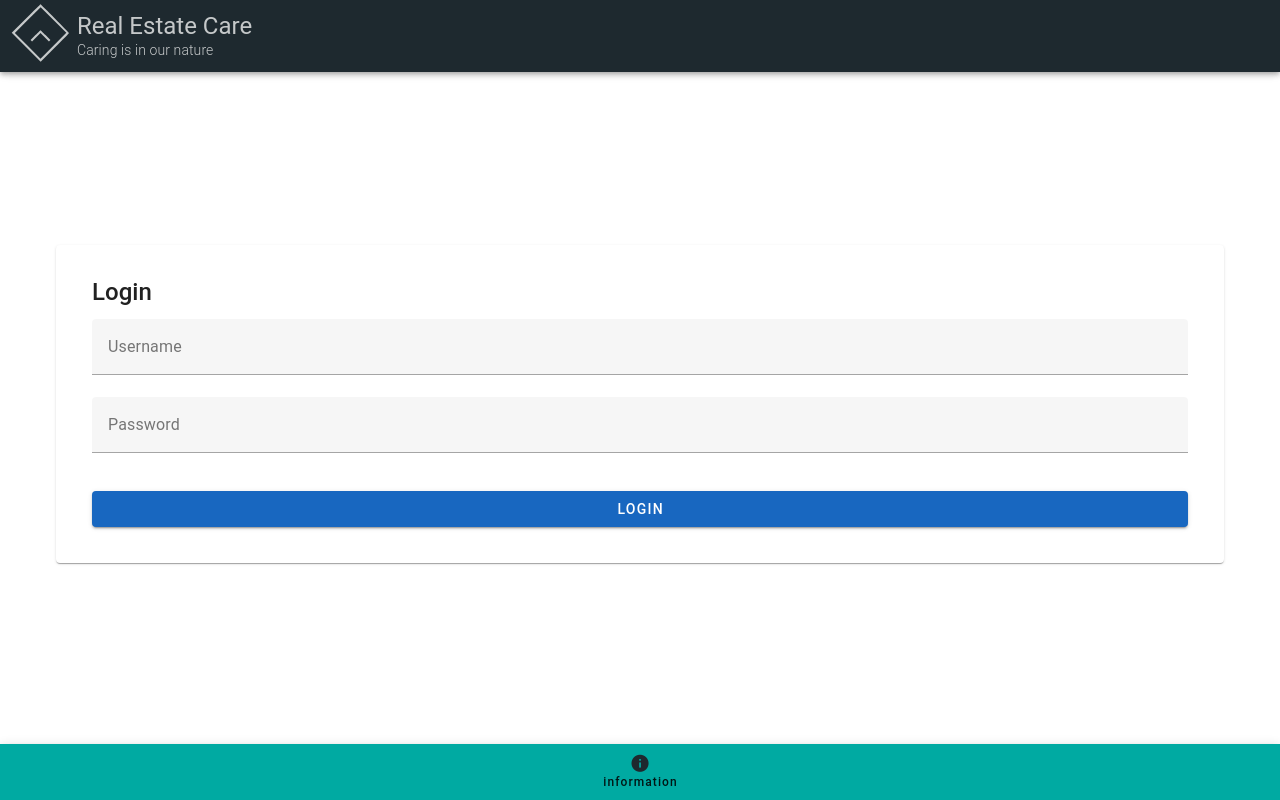
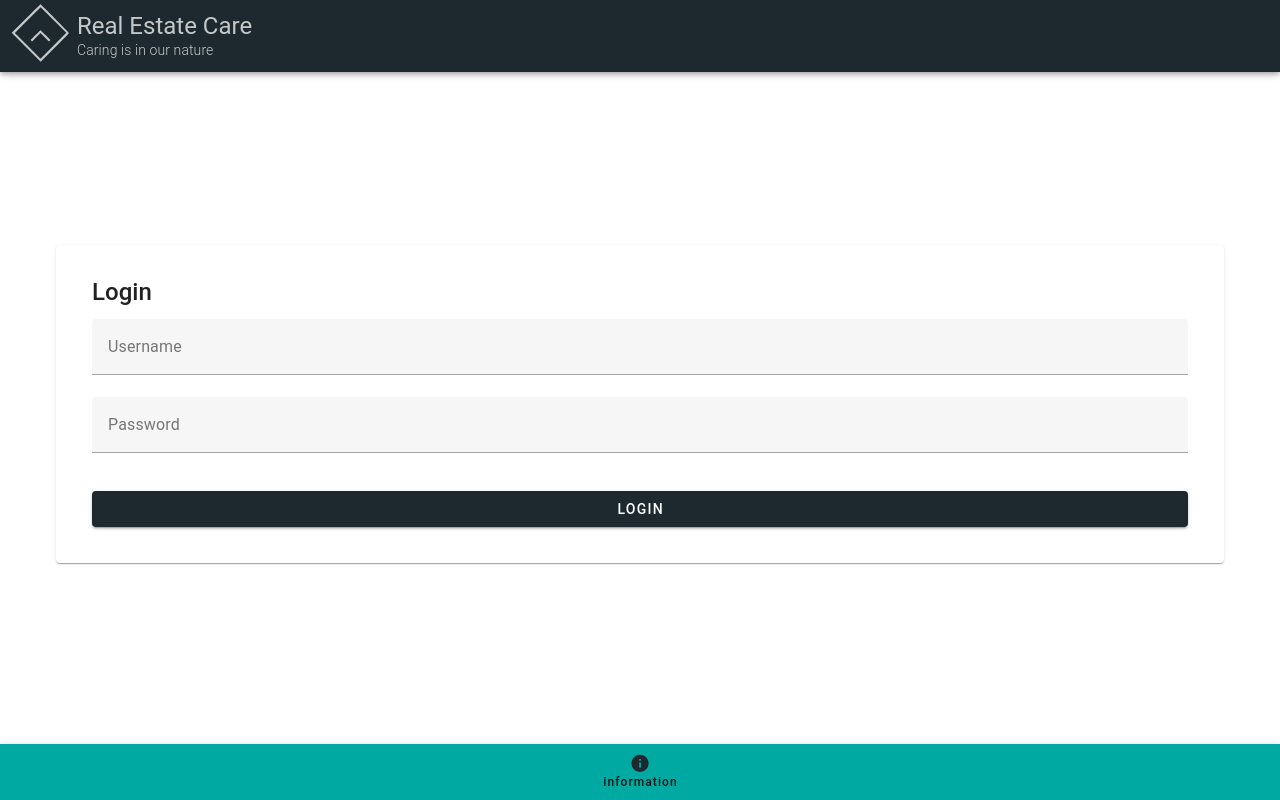
Before and after one commit to EskesJ/RealEstateCare, a Vue app: page / in a window 1280 px wide. Built offline with nearby package versions, Linux system fonts and the light colour scheme.

Commit message:
made some minor changes

```diff
--- a/src/views/LoginPage.vue
+++ b/src/views/LoginPage.vue
@@ -17,7 +17,7 @@
             type="password"
             required
           ></v-text-field>
-          <v-btn type="submit" color="primary" class="mt-4" block>Login</v-btn>
+          <v-btn type="submit" color="#1E292F" class="mt-4" block>Login</v-btn>
         </v-form>
       </v-card-text>
     </v-card>
--- a/src/views/SecondLoginPage.vue
+++ b/src/views/SecondLoginPage.vue
@@ -10,7 +10,7 @@
               type="password"
               required
             ></v-text-field>
-            <v-btn type="submit" color="primary" class="mt-4" block>Submit</v-btn>
+            <v-btn type="submit" color="#1E292F" class="mt-4" block>Submit</v-btn>
           </v-form>
         </v-card-text>
       </v-card>
```
